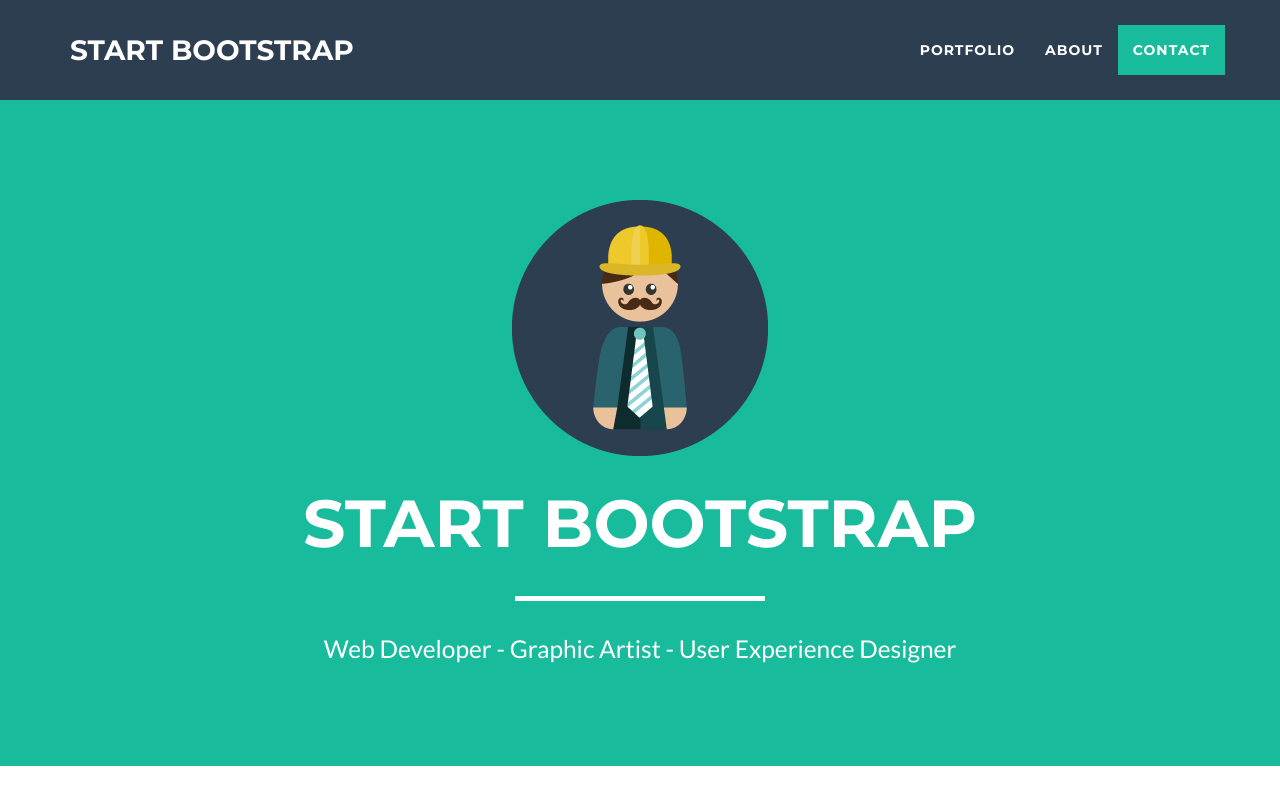
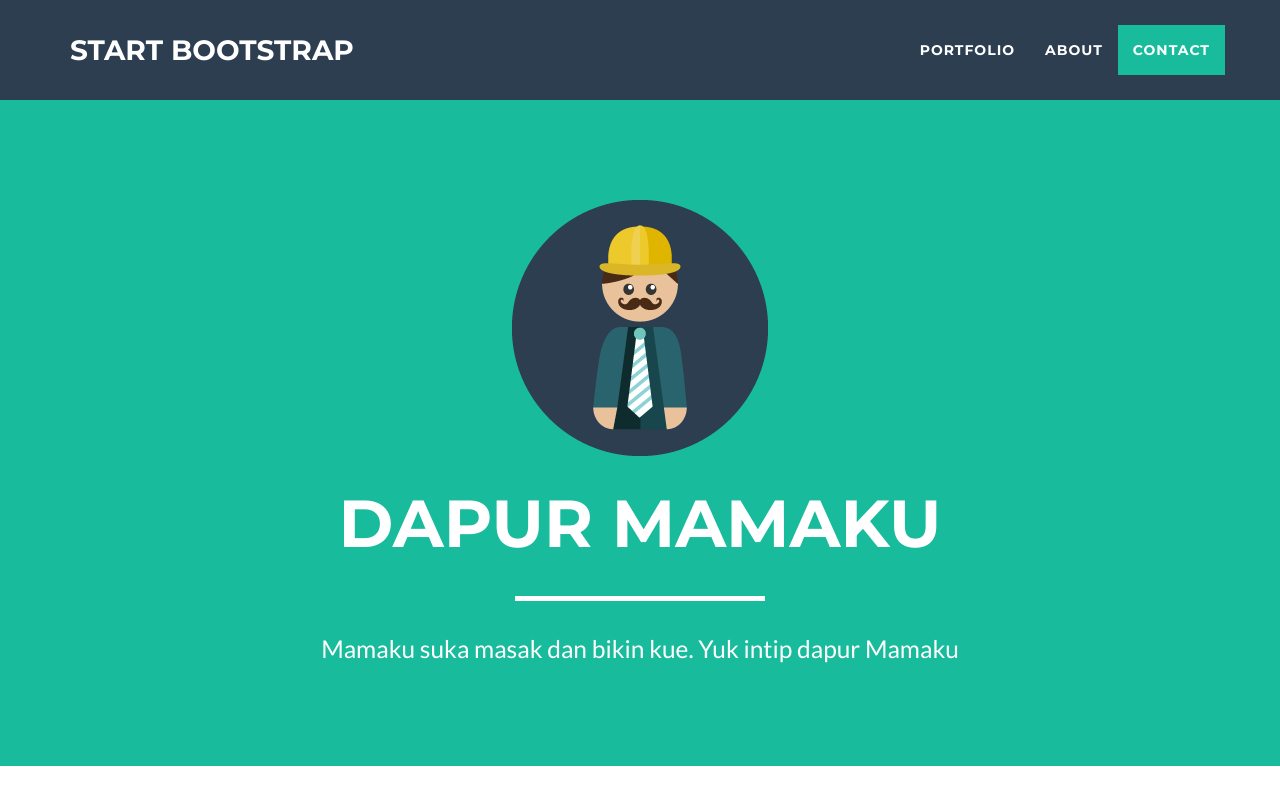
Before and after one commit to jessicateh/SPCA, a website: page index.html in a window 1280 px wide. Shown: the top 800 px of the page. Drawn offline with nearby package versions, Linux system fonts and the light colour scheme.

Commit message:
change header text

```diff
--- a/index.html
+++ b/index.html
@@ -73,9 +73,9 @@
                 <div class="col-lg-12">
                     <img class="img-responsive" src="img/profile.png" alt="">
                     <div class="intro-text">
-                        <span class="name">Start Bootstrap</span>
+                        <span class="name">Dapur Mamaku</span>
                         <hr class="star-light">
-                        <span class="skills">Web Developer - Graphic Artist - User Experience Designer</span>
+                        <span class="skills"> Mamaku suka masak dan bikin kue. Yuk intip dapur Mamaku</span>
                     </div>
                 </div>
             </div>
```
